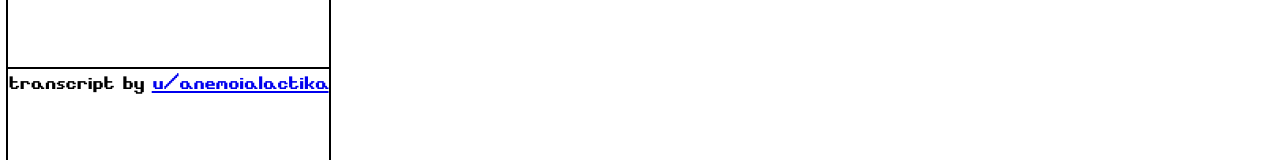
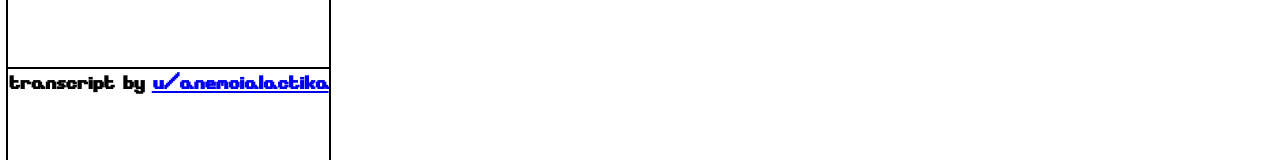
Before and after one commit to NewDefectus/Petscop-Studio, a plain HTML site: page index.html in a window 1280 px wide. Shown: the part 291-451 px from the top of the page. Drawn offline with nearby package versions, Linux system fonts and the light colour scheme.

Commit message:
first commit

```diff
--- a/index.html
+++ b/index.html
@@ -64,7 +64,7 @@ loading = true;
 		</div>
 
 		<div style="height: 443px; outline: 2px solid black; margin-top: 2px; background-color: white">
-		<span style="font-size: 1.58em">transcript by <a href="https://www.reddit.com/user/anemoialactika">u/anemoialactika</a></span>
+		<span style="font-size: 1.58em; font-weight: bold">transcript by <a href="https://www.reddit.com/user/anemoialactika">u/anemoialactika</a></span>
 		<div id="tran" class="transcript"></div>
 		</div>
 	</div>
```
